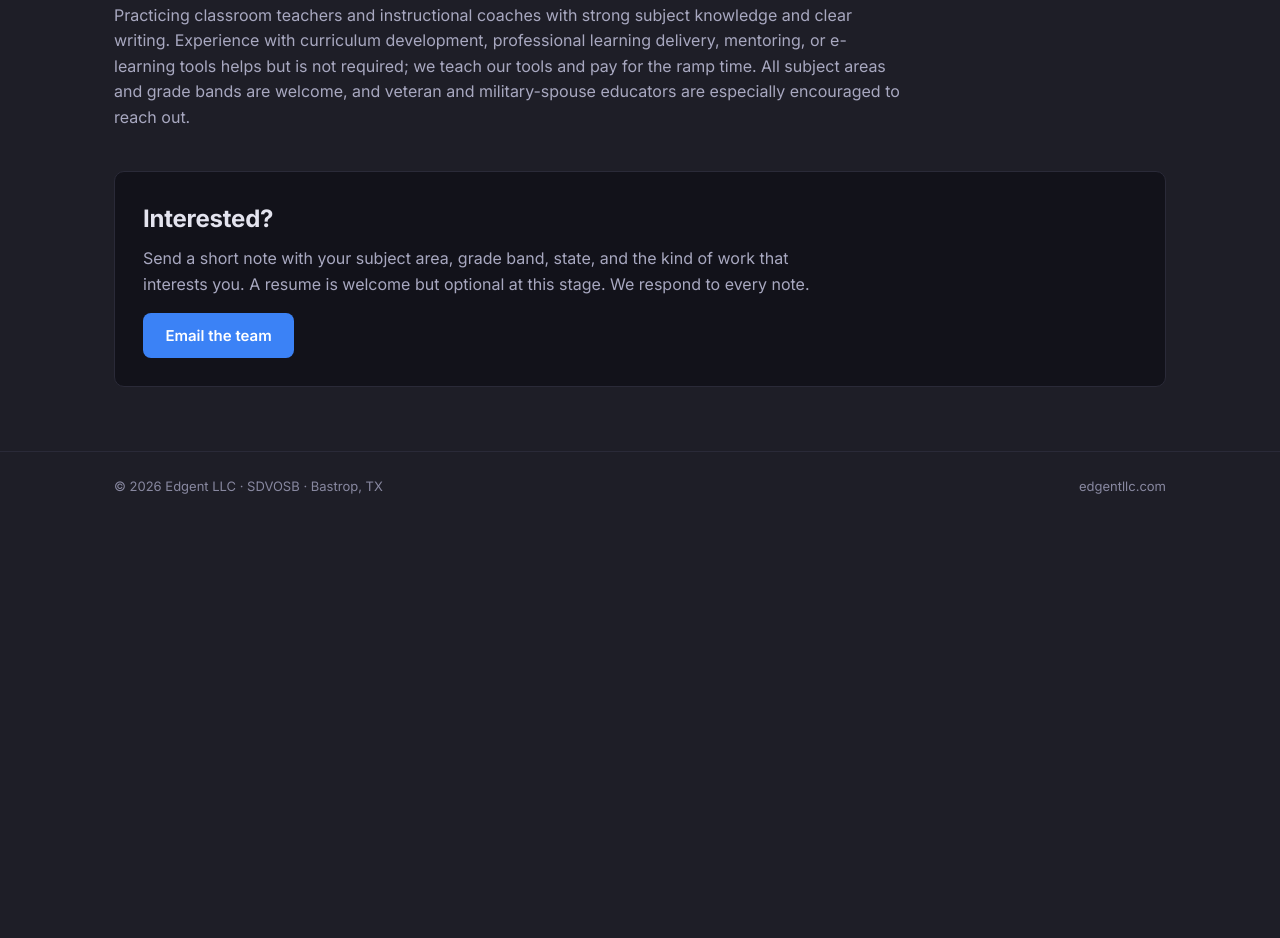
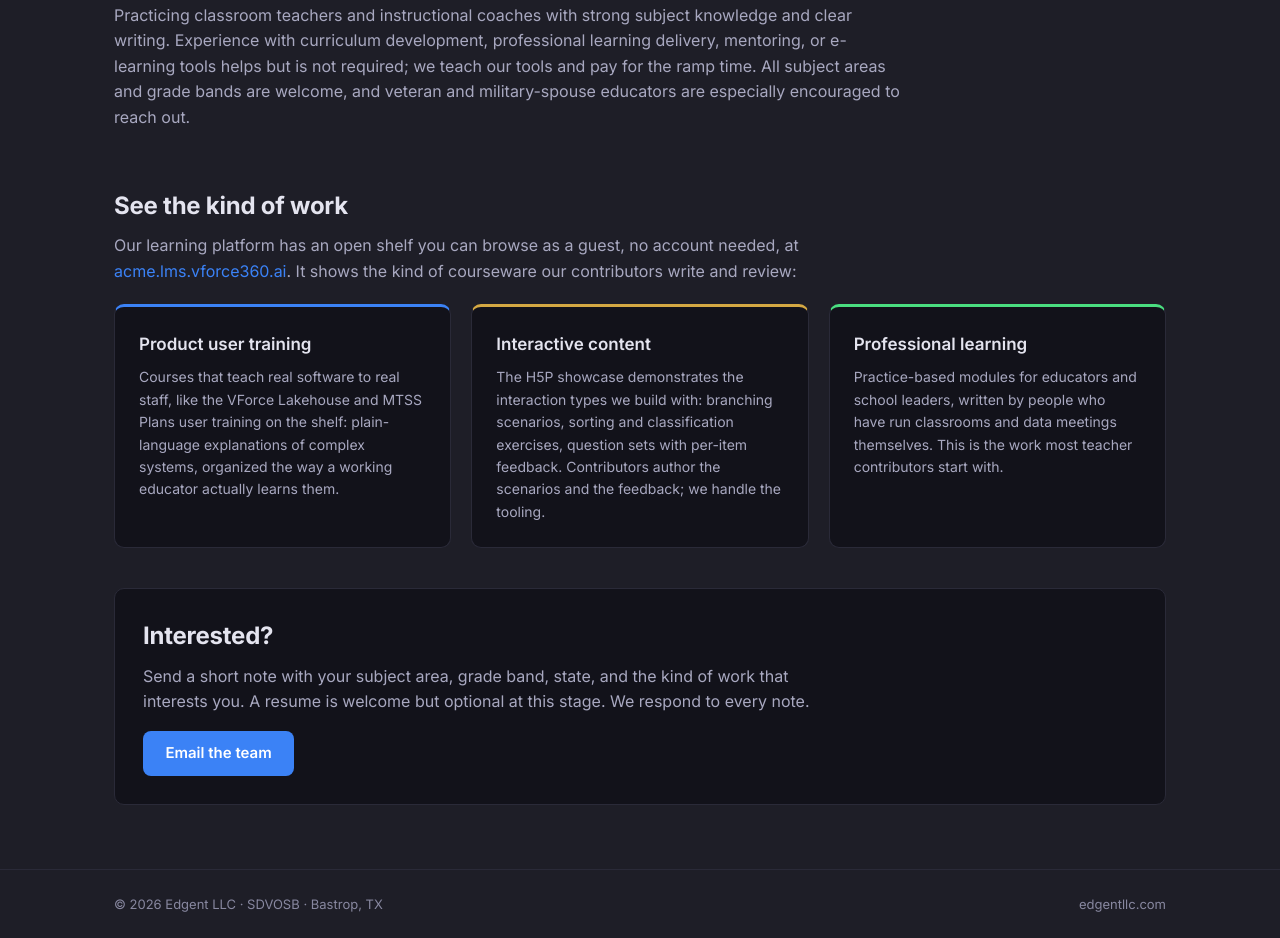
Before and after one commit to edgentx/edgentx.github.io, a plain HTML site: page index.html in a window 1280 px wide. Shown: the part 1539-2477 px from the top of the page. Before the commit the page ends 2060 px from the top, so only its background shows below. Drawn offline with Linux system fonts and the light colour scheme.

Commit message:
Teach With Us: point at the open LMS shelf as work examples
Adds a See the kind of work section linking the guest-browsable course
catalog at acme.lms.vforce360.ai, with the three example kinds a teacher
contributor would recognize: product user training, H5P interactive
content, and practice-based professional learning.

```diff
--- a/index.html
+++ b/index.html
@@ -119,6 +119,25 @@
     <p>Practicing classroom teachers and instructional coaches with strong subject knowledge and clear writing. Experience with curriculum development, professional learning delivery, mentoring, or e-learning tools helps but is not required; we teach our tools and pay for the ramp time. All subject areas and grade bands are welcome, and veteran and military-spouse educators are especially encouraged to reach out.</p>
   </section>
 
+  <section aria-labelledby="examples">
+    <h2 id="examples">See the kind of work</h2>
+    <p>Our learning platform has an open shelf you can browse as a guest, no account needed, at <a href="https://acme.lms.vforce360.ai">acme.lms.vforce360.ai</a>. It shows the kind of courseware our contributors write and review:</p>
+    <div class="cards">
+      <div class="card blue">
+        <h3>Product user training</h3>
+        <p>Courses that teach real software to real staff, like the VForce Lakehouse and MTSS Plans user training on the shelf: plain-language explanations of complex systems, organized the way a working educator actually learns them.</p>
+      </div>
+      <div class="card gold">
+        <h3>Interactive content</h3>
+        <p>The H5P showcase demonstrates the interaction types we build with: branching scenarios, sorting and classification exercises, question sets with per-item feedback. Contributors author the scenarios and the feedback; we handle the tooling.</p>
+      </div>
+      <div class="card green">
+        <h3>Professional learning</h3>
+        <p>Practice-based modules for educators and school leaders, written by people who have run classrooms and data meetings themselves. This is the work most teacher contributors start with.</p>
+      </div>
+    </div>
+  </section>
+
   <div class="cta">
     <h2>Interested?</h2>
     <p>Send a short note with your subject area, grade band, state, and the kind of work that interests you. A resume is welcome but optional at this stage. We respond to every note.</p>
```
Also changed, not shown: instructors.html (+19 -0 lines).
